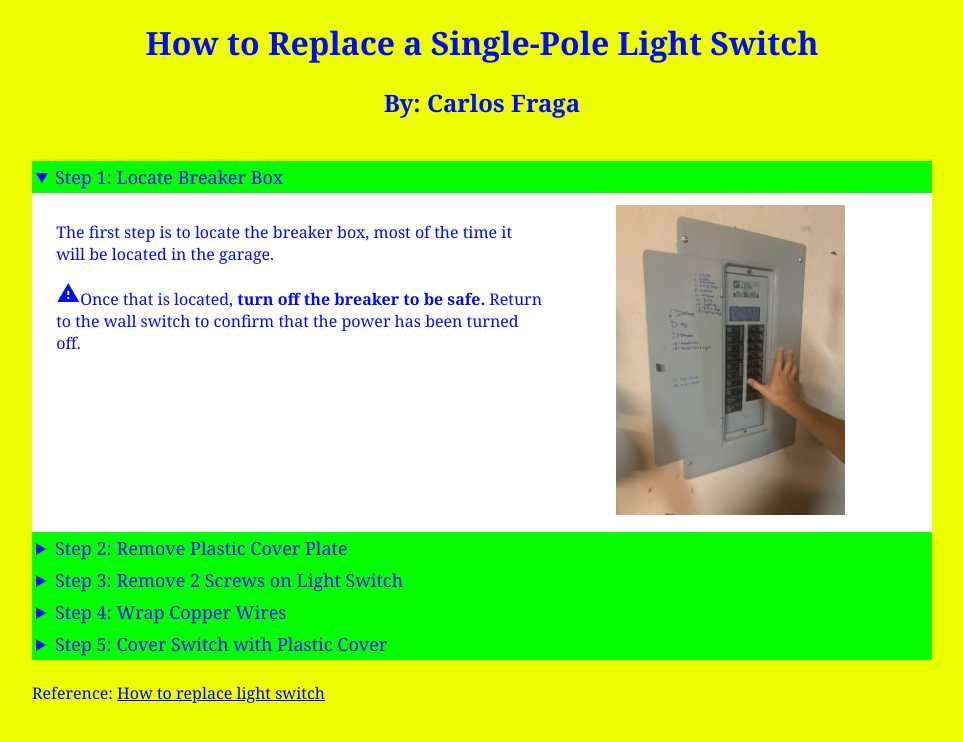
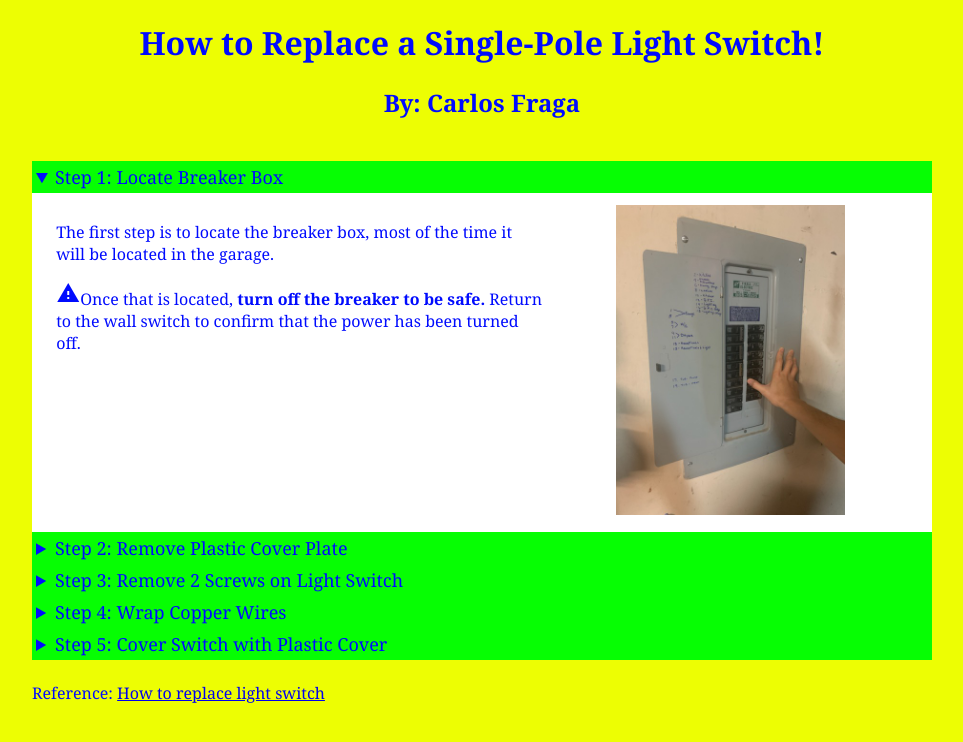
Before and after one commit to carlos-fraga-site/carlos-fraga-site.github.io, a plain HTML site: page lab2/index.html in a window 1280 px wide. Shown: the whole page, without its empty margins (158-1121 px from the left). Drawn offline with Linux system fonts and the light colour scheme.

Commit message:
Revision

```diff
--- a/lab2/index.html
+++ b/lab2/index.html
@@ -11,7 +11,7 @@
 <body>
 <div id="wrapper">
   <div id="header">
-	<h1> How to Replace a Single-Pole Light Switch  </h1>
+	<h1> How to Replace a Single-Pole Light Switch!  </h1>
        <h2> By:  Carlos Fraga </h2>  <br />
 
 
```
